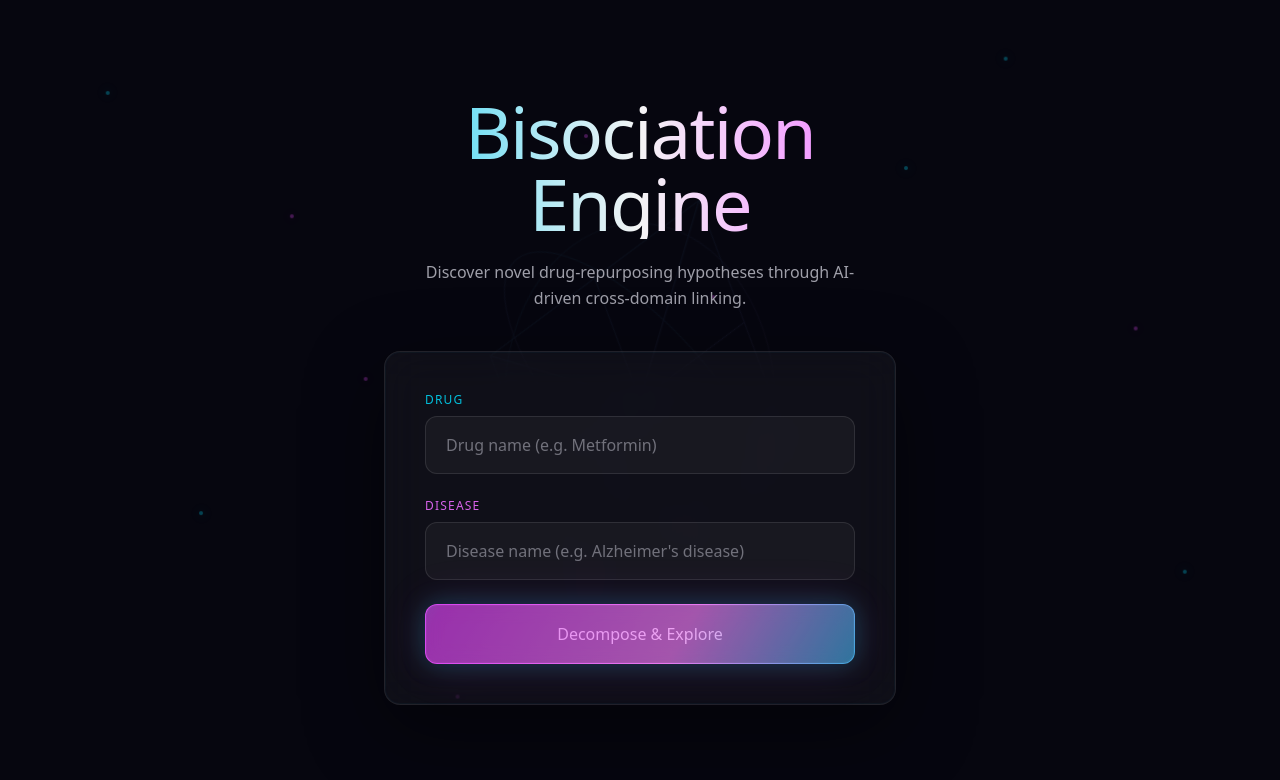
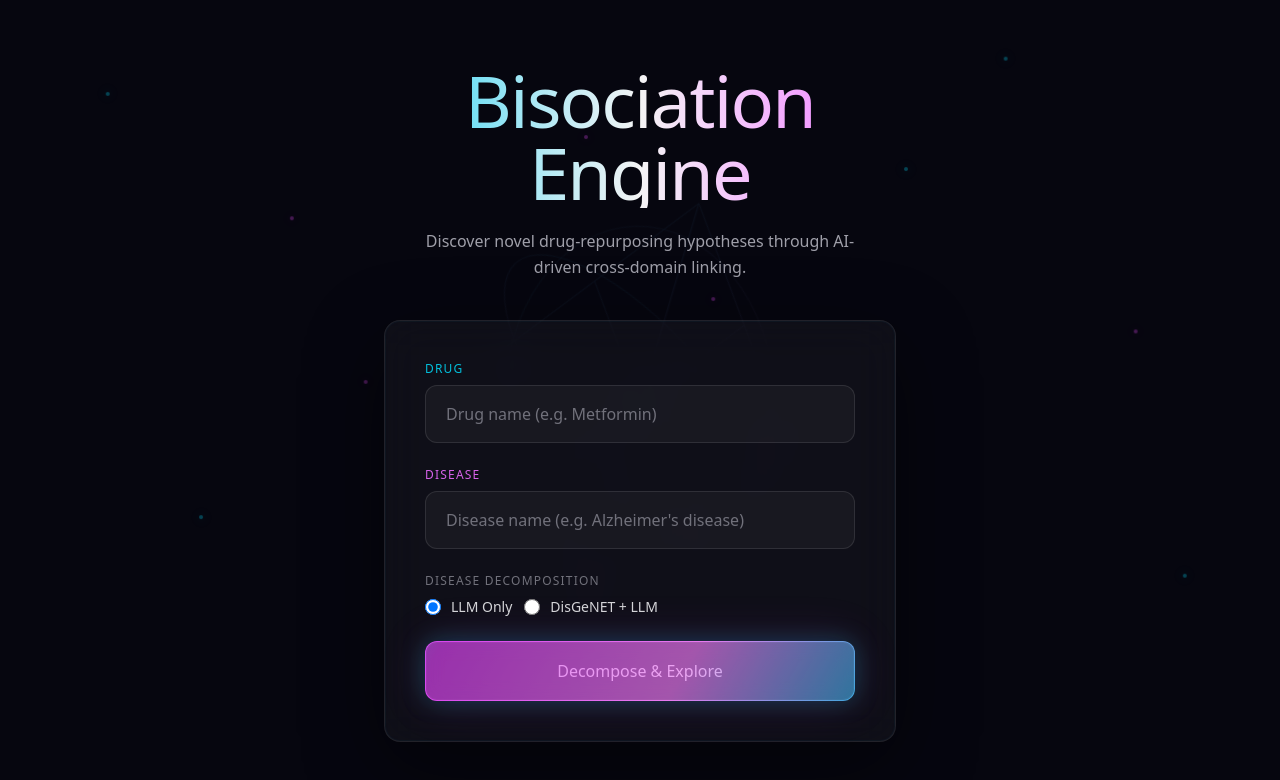
Before and after one commit to spak2005/Bissociation-engine, a React (Vite) app: page / in a window 1280 px wide. Shown: the top 780 px of the page. Built offline with nearby package versions, Linux system fonts and the light colour scheme.

Commit message:
feat: disease source toggle and DisGeNET key in App

```diff
--- a/src/App.jsx
+++ b/src/App.jsx
@@ -1,14 +1,19 @@
-import { useState, useCallback } from 'react'
+import { useState, useCallback, useEffect } from 'react'
 import { fetchDrugData } from './api/pubchem'
+import { fetchGeneDiseaseAssociations } from './api/disgenet'
 import { decompose } from './api/llm'
 import SplitView from './components/SplitView'
 import MergedView from './components/MergedView'
 import AmbientMeshBackground from './components/AmbientMeshBackground'
 import AnalysisLoadingOverlay from './components/AnalysisLoadingOverlay'
 
+const DISGENET_STORAGE_KEY = 'bissociation_disgenet_api_key'
+
 function App() {
   const [drug, setDrug] = useState('')
   const [disease, setDisease] = useState('')
+  const [diseaseSourceMode, setDiseaseSourceMode] = useState('llm_only')
+  const [disgenetApiKey, setDisgenetApiKey] = useState('')
   const [loading, setLoading] = useState(false)
   const [error, setError] = useState(null)
 
@@ -19,9 +24,33 @@ function App() {
   const [resolvedDrugName, setResolvedDrugName] = useState('')
   const [analysisKey, setAnalysisKey] = useState(0)
 
+  useEffect(() => {
+    try {
+      const stored = localStorage.getItem(DISGENET_STORAGE_KEY)
+      if (stored != null) setDisgenetApiKey(stored)
+    } catch {
+      /* ignore */
+    }
+  }, [])
+
+  const handleDisgenetKeyChange = (e) => {
+    const v = e.target.value
+    setDisgenetApiKey(v)
+    try {
+      localStorage.setItem(DISGENET_STORAGE_KEY, v)
+    } catch {
+      /* ignore */
+    }
+  }
+
   const handleSubmit = async (e) => {
     e.preventDefault()
     if (!drug.trim() || !disease.trim()) return
+
+    if (diseaseSourceMode === 'disgenet_llm' && !disgenetApiKey.trim()) {
+      setError('DisGeNET API key is required for DisGeNET + LLM mode.')
+      return
+    }
 
     setAnalysisKey((k) => k + 1)
     setLoading(true)
@@ -31,9 +60,19 @@ function App() {
       const pubchemData = await fetchDrugData(drug)
       setResolvedDrugName(pubchemData.name)
 
+      let disgenetSummary = null
+      if (diseaseSourceMode === 'disgenet_llm') {
+        const gda = await fetchGeneDiseaseAssociations(
+          disease,
+          disgenetApiKey.trim()
+        )
+        disgenetSummary = gda.summaryText
+      }
+
       const { drugNodes: dNodes, diseaseNodes: eNodes } = await decompose(
         pubchemData,
-        disease.trim()
+        disease.trim(),
+        disgenetSummary
       )
 
       setDrugNodes(dNodes)
@@ -143,6 +182,59 @@ function App() {
               />
             </div>
 
+            <fieldset className="space-y-3 border-0 p-0">
+              <legend className="mb-2 block text-xs font-medium uppercase tracking-widest text-zinc-500">
+                Disease decomposition
+              </legend>
+              <div className="flex flex-col gap-3 sm:flex-row sm:items-center">
+                <label className="flex cursor-pointer items-center gap-2.5 text-sm font-light text-zinc-300">
+                  <input
+                    type="radio"
+                    name="disease-source"
+                    value="llm_only"
+                    checked={diseaseSourceMode === 'llm_only'}
+                    onChange={() => setDiseaseSourceMode('llm_only')}
+                    disabled={loading}
+                    className="h-4 w-4 shrink-0 border-white/20 bg-white/[0.06] text-fuchsia-500 focus:ring-fuchsia-400/40"
+                  />
+                  LLM Only
+                </label>
+                <label className="flex cursor-pointer items-center gap-2.5 text-sm font-light text-zinc-300">
+                  <input
+                    type="radio"
+                    name="disease-source"
+                    value="disgenet_llm"
+                    checked={diseaseSourceMode === 'disgenet_llm'}
+                    onChange={() => setDiseaseSourceMode('disgenet_llm')}
+                    disabled={loading}
+                    className="h-4 w-4 shrink-0 border-white/20 bg-white/[0.06] text-fuchsia-500 focus:ring-fuchsia-400/40"
+                  />
+                  DisGeNET + LLM
+                </label>
+              </div>
+            </fieldset>
+
+            {diseaseSourceMode === 'disgenet_llm' && (
+              <div>
+                <label
+                  htmlFor="landing-disgenet-key"
+                  className="mb-2 block text-xs font-medium uppercase tracking-widest text-zinc-400/90"
+                >
+                  DisGeNET API key
+                </label>
+                <input
+                  id="landing-disgenet-key"
+                  type="password"
+                  value={disgenetApiKey}
+                  onChange={handleDisgenetKeyChange}
+                  placeholder="Bearer token from DisGeNET"
+                  disabled={loading}
+                  autoComplete="off"
+                  className="w-full rounded-xl border border-white/10 bg-white/[0.04] px-5 py-4 text-base font-light text-zinc-100 placeholder-zinc-500 outline-none transition-all duration-300 ease-in-out focus:border-zinc-400/40 focus:shadow-[0_0_24px_rgba(161,161,170,0.08)] disabled:opacity-50"
+                />
+              </div>
+            )}
+
             {error && (
               <p className="text-center text-base font-light text-red-400/95 transition-opacity duration-300 ease-in-out">
                 {error}
@@ -152,7 +244,13 @@ function App() {
             <div className="btn-gradient-border rounded-xl p-px">
               <button
                 type="submit"
-                disabled={loading || !drug.trim() || !disease.trim()}
+                disabled={
+                  loading ||
+                  !drug.trim() ||
+                  !disease.trim() ||
+                  (diseaseSourceMode === 'disgenet_llm' &&
+                    !disgenetApiKey.trim())
+                }
                 className="w-full rounded-[11px] border border-white/5 bg-[#06060f]/85 px-5 py-4 text-base font-light text-zinc-100 backdrop-blur-sm transition-all duration-300 ease-in-out hover:border-white/10 hover:bg-[#06060f]/95 disabled:cursor-not-allowed disabled:opacity-35 disabled:hover:border-white/5"
               >
                 Decompose & Explore
```
